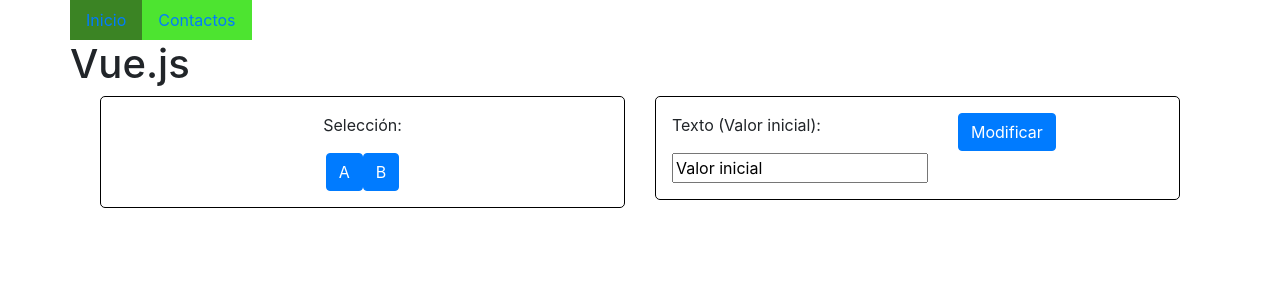
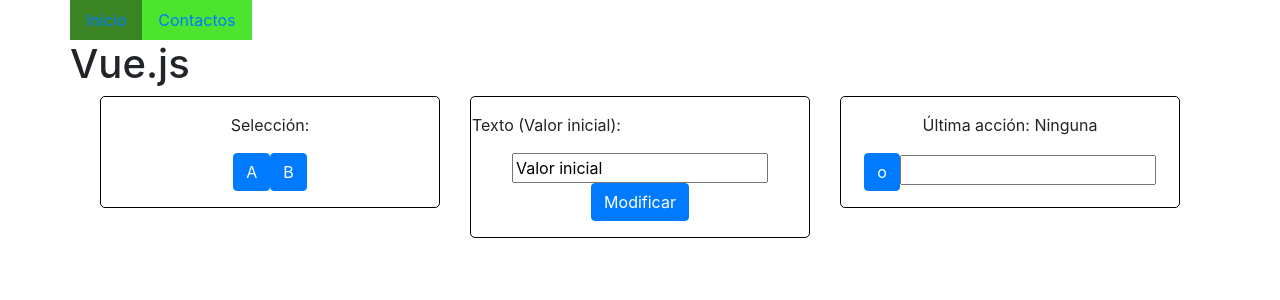
Before and after one commit to MartinNuAr/VueEsencial, a Vue app in the folder my-project/: page / in a window 1280 px wide. Shown: the top 300 px of the page. Built offline with nearby package versions, Linux system fonts and the light colour scheme.

Commit message:
Manejo de otros eventos con v-on

```diff
--- a/my-project/src/App.vue
+++ b/my-project/src/App.vue
@@ -15,6 +15,9 @@
           <div class="col">
             <OptionComponent2 class="option-container"/>
           </div>
+          <div class="col">
+            <OptionComponent3 class="option-container"/>
+          </div>
         </div>
       </div>
     </div>
@@ -25,13 +28,15 @@
 import NavBar from './components/NavBar.vue';
 import OptionComponent1 from './components/OptionComponent1.vue';
 import OptionComponent2 from './components/OptionComponent2.vue';
+import OptionComponent3 from './components/OptionComponent3.vue';
 
 export default {
   name: 'App',
   components: {
     NavBar,
     OptionComponent1,
-    OptionComponent2
+    OptionComponent2,
+    OptionComponent3
   }
 }
 </script>
--- a/my-project/src/components/OptionComponent2.vue
+++ b/my-project/src/components/OptionComponent2.vue
@@ -1,8 +1,10 @@
 <template>
-  <div class="container">
+  <div class="container text-center">
+    <div class="row">
+        <p>Texto ({{ textInput }}):</p>
+    </div>
     <div class="row">
         <div class="col">
-            <p>Texto ({{ textInput }}):</p>
             <input type="text" v-model="textInput" />
         </div>
         <div class="col">
--- /dev/null
+++ b/my-project/src/components/OptionComponent3.vue
@@ -0,0 +1,38 @@
+<template>
+  <div class="container text-center">
+    <div class="row">
+        <div class="col">
+            <p>Última acción: {{accion}}</p>
+        </div>
+    </div>
+    <div class="row">
+        <div class="col">
+            <button
+                class="btn btn-primary"
+                v-on:click="accion = 'Click'"
+                v-on:mouseover="accion = 'Mouseover'"
+            >o</button>
+            <input
+                type="text"
+                @keypress="accion = 'Keypress'"
+                @keypress.enter="accion = 'Keypress (Enter)'"
+            />
+        </div>
+    </div>
+  </div>
+</template>
+
+<script>
+export default {
+    name: 'OptionComponent3',
+    data(){
+        return {
+            accion: 'Ninguna'
+        }
+    }
+}
+</script>
+
+<style>
+
+</style>
```
